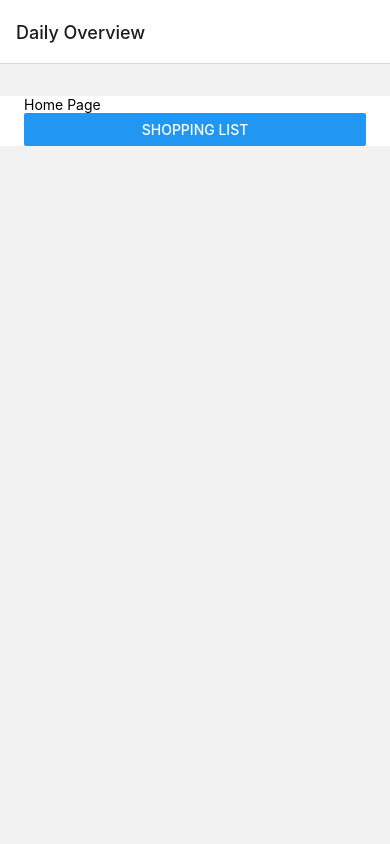
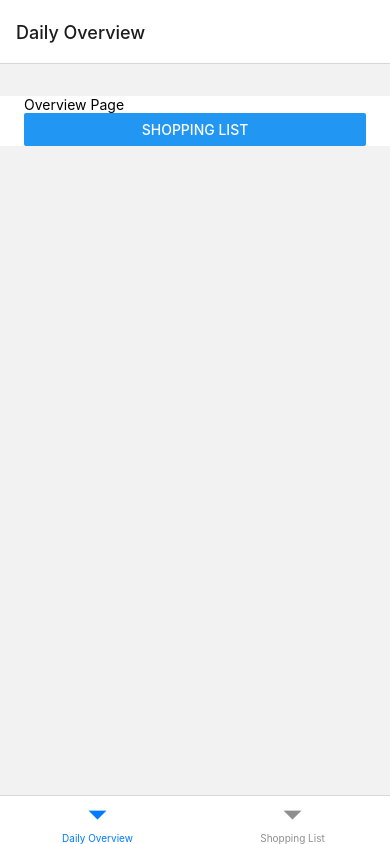
Before and after one commit to abrognara/TestReactApp, a React Native app: screen /Home in a window 390 px wide. Built offline with nearby package versions, Linux system fonts and the light colour scheme.

Commit message:
added rbottom tabs, added overview screen component

```diff
--- a/App.js
+++ b/App.js
@@ -14,6 +14,7 @@ import Home from './components/Home';
 import ShoppingList from './components/ShoppingList';
 import { NavigationContainer } from '@react-navigation/native';
 import { createNativeStackNavigator } from '@react-navigation/native-stack';
+import { createBottomTabNavigator } from '@react-navigation/bottom-tabs';
 import type {Node} from 'react';
 import { useColorScheme } from 'react-native';
 import EditListScreen from './components/EditListScreen';
@@ -23,11 +24,6 @@ const datastore = new Datastore();
 
 const App: () => Node = () => {
   const isDarkMode = useColorScheme() === 'dark';
-
-  // const backgroundStyle = {
-  //   backgroundColor: isDarkMode ? themes.dark : themes.light
-  // };
-
   return (
     <NavigationContainer>
       <ThemeContext.Provider value={ isDarkMode ? themes.dark : themes.light }>
@@ -36,16 +32,7 @@ const App: () => Node = () => {
             <Stack.Screen
               name="Home"
               component={ Home }
-              options={{
-                title: 'Daily Overview'
-              }}
-            />
-            <Stack.Screen
-              name="ShoppingList"
-              component={ ShoppingList }
-              options={{
-                title: 'Shopping List'
-              }}
+              options={{ headerShown: false }}
             />
             <Stack.Group screenOptions={{ presentation: 'modal' }}>
               <Stack.Screen name="EditListScreen"component={ EditListScreen } />
--- a/components/Home.js
+++ b/components/Home.js
@@ -1,22 +1,24 @@
 import React from 'react';
+import OverviewScreen from './OverviewScreen';
+import ShoppingList from './ShoppingList';
+import { createBottomTabNavigator } from '@react-navigation/bottom-tabs';
 
-import {
-    View,
-    Text,
-    Button
-} from 'react-native';
-
-import BasicScreenView from './BasicScreenView';
+const Tabs = createBottomTabNavigator();
 
 const Home = ({ navigation }) => {
     return (
-        <BasicScreenView>
-            <Text>Home Page</Text>
-            <Button
-                title="Shopping List"
-                onPress={() => navigation.navigate('ShoppingList')}
+        <Tabs.Navigator>
+            <Tabs.Screen
+                name="OverviewScreen"
+                component={OverviewScreen}
+                options={{ title: 'Daily Overview' }}
             />
-        </BasicScreenView>
+            <Tabs.Screen
+                name="ShoppingList"
+                component={ShoppingList}
+                options={{ title: 'Shopping List' }}
+            />
+        </Tabs.Navigator>
     );
 };
 
--- /dev/null
+++ b/components/OverviewScreen.js
@@ -0,0 +1,17 @@
+import React from 'react';
+import BasicScreenView from './BasicScreenView';
+import { Text, Button } from 'react-native';
+
+const OverviewScreen = ({ navigation }) => {
+    return (
+        <BasicScreenView>
+            <Text>Overview Page</Text>
+            <Button
+                title="Shopping List"
+                onPress={() => navigation.navigate('ShoppingList')}
+            />
+        </BasicScreenView>
+    );
+};
+
+export default OverviewScreen;
--- a/package.json
+++ b/package.json
@@ -10,6 +10,7 @@
     "lint": "eslint ."
   },
   "dependencies": {
+    "@react-navigation/bottom-tabs": "^6.0.9",
     "@react-navigation/native": "^6.0.6",
     "@react-navigation/native-stack": "^6.2.5",
     "@react-navigation/stack": "^6.0.11",
```
Also changed, not shown: components/EditListScreen.js (line endings or trailing spaces), 1 other file (tests, documents, lock files or other folders).
